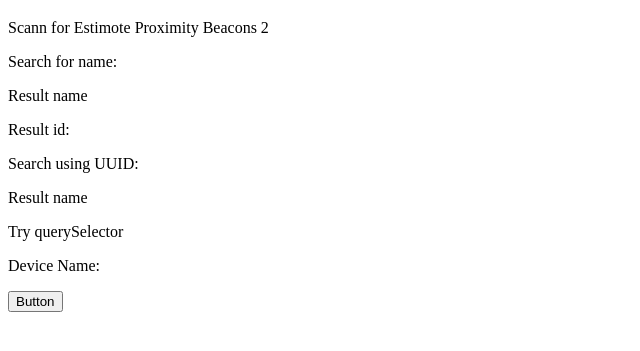
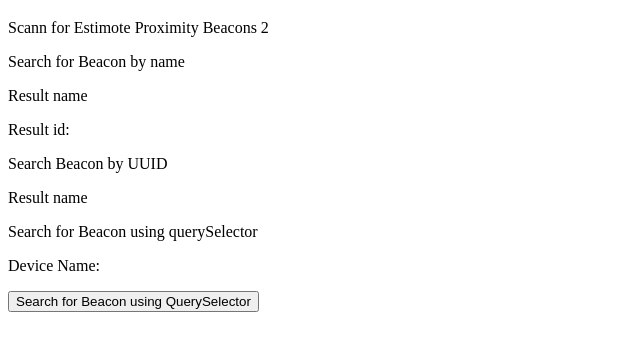
Before and after one commit to TatjanaSkorpion/Tatjana, a plain HTML site: page index.html in a window 1280 px wide. Shown: the part 61-412 px from the top of the page, without its empty margins (0-640 px from the left). Drawn offline with Linux system fonts and the light colour scheme.

Commit message:
Update index.html

```diff
--- a/index.html
+++ b/index.html
@@ -7,7 +7,7 @@
 
    <!-- JavaScript accessing Bluetooth -->
 
-   <p>Search for name:</p>
+   <p>Search for Beacon by name</p>
    <p id="name">Result name</p>
    <p id="id">Result id:</p>
 
@@ -16,7 +16,7 @@
       <!-- Ask user for the permission for the Bluetooth access -->
       button.addEventListener('pointerup', function(event) {
 
-         <!-- Request Bluetooth device -->
+         <!-- Request Beacon by name -->
          navigator.bluetooth.requestDevice({ filters: [{name: "blue-beacon"}] });
          .then(device => {
             log('> Name:             ' + device.name);
@@ -30,12 +30,12 @@
 
    </script>
 
-   <p >Search using UUID:</p>
+   <p >Search Beacon by UUID</p>
    <p id="search-uuid">Result name</p>
 
    <script>
 
-      <!-- Request Bluetooth device -->
+      <!-- Request Beacon by UUID -->
       navigator.bluetooth.requestDevice({ filters: [{services: ['B9407F30-F5F8-466E-AFF9-025556B57001'] }] });
       .then(device => {
          log('> Name:             ' + device.name);
@@ -47,16 +47,16 @@
 
    </script>
 
-   <p id="selector">Try querySelector</p>
-   <p id="dev-name">Device Name:</p>
+   <p>Search for Beacon using querySelector</p>
+   <p id="search-selectore">Device Name:</p>
 
-   <button type="button" onclick="onButtonClick()">Button</button>
+   <button type="button" onclick="onButtonClick()">Search for Beacon using QuerySelector</button>
 
    <script>
       function onButtonClick() {
          let filters = [];
 
-         document.getElementById("selector").innerHTML = "Query Selector Begin";
+         document.getElementById("search-selector").innerHTML = "Query Selector Begin";
 
          let filterService = document.querySelector('#service').value;
          if (filterService.startsWith('0x')) {
```
